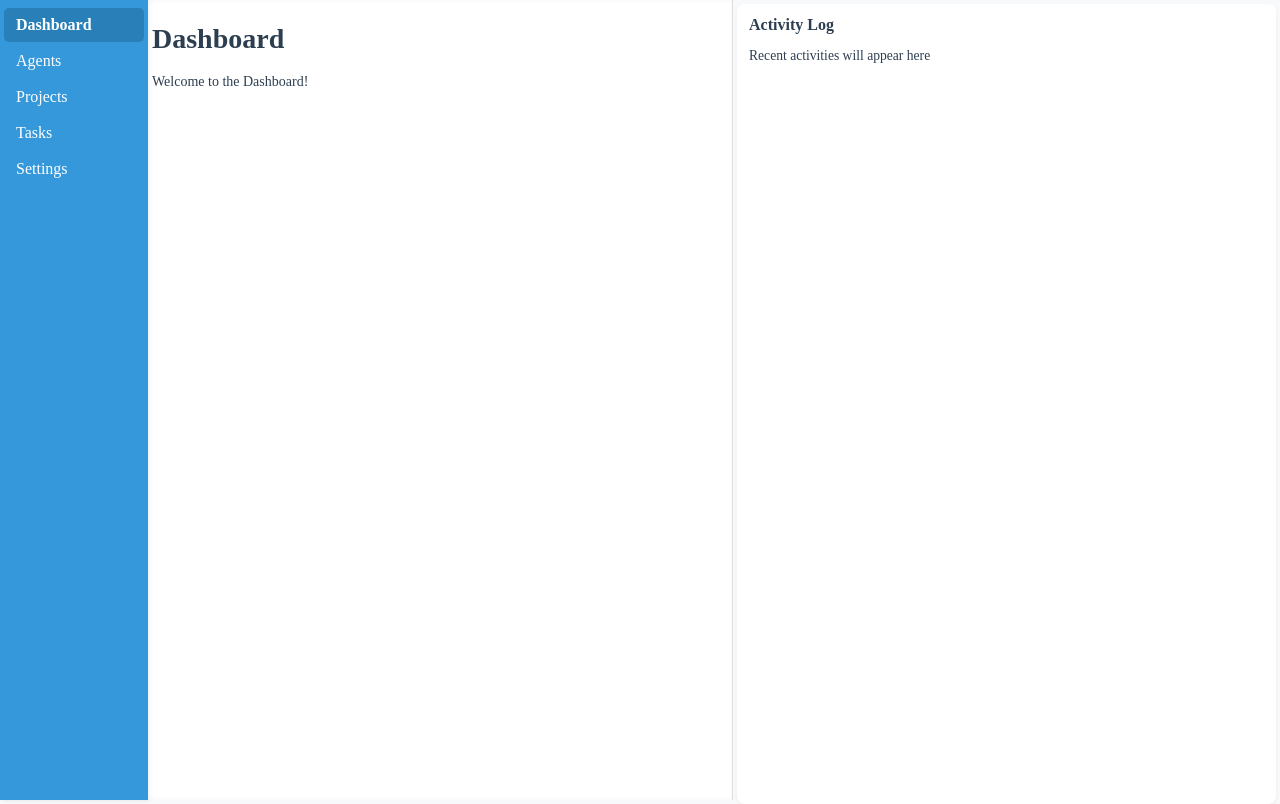
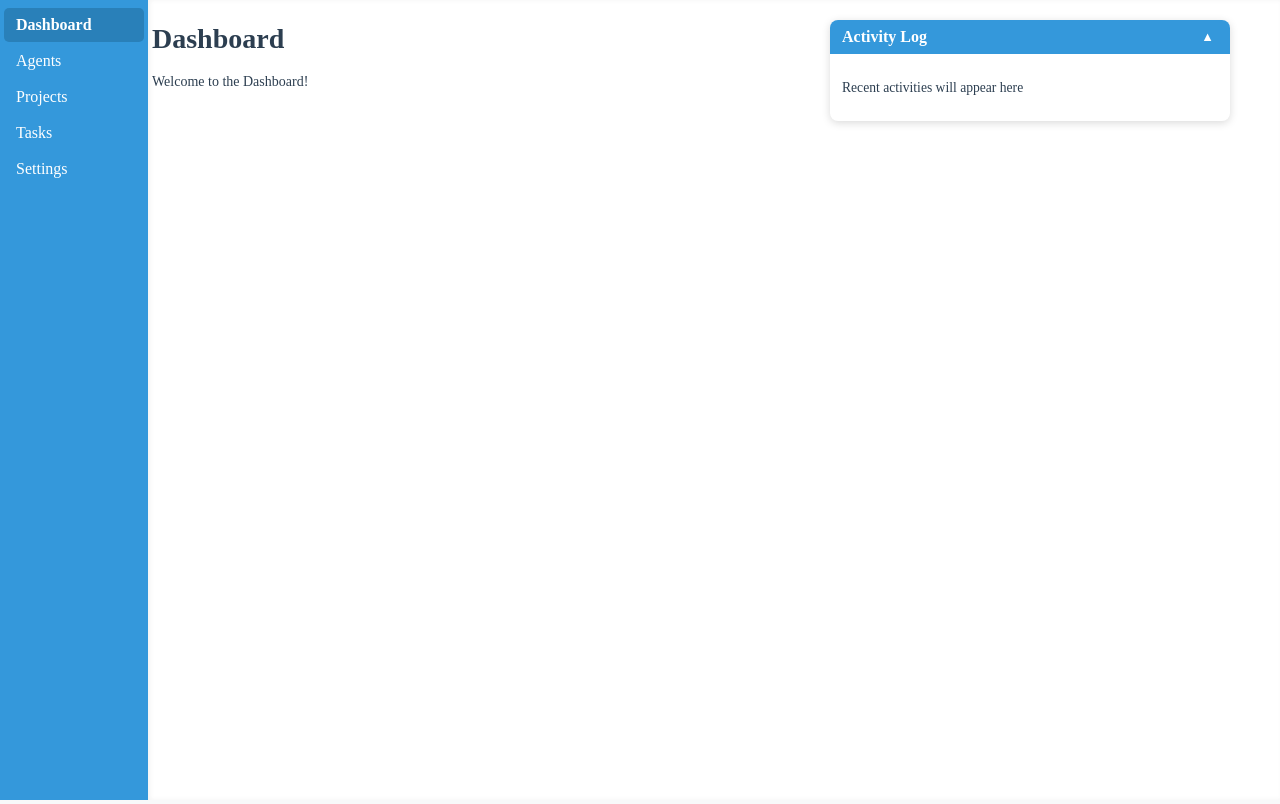
Before and after one commit to MaxParisotto/autowiki-base, a Vue app: page / in a window 1280 px wide. Built offline with nearby package versions, Linux system fonts and the light colour scheme.

Commit message:
Add ActivityWidget component for dynamic activity log display

```diff
--- a/src/App.vue
+++ b/src/App.vue
@@ -12,21 +12,18 @@
     <main class="content">
       <router-view />
     </main>
-    <aside class="right-panel">
-      <div class="panel-content">
-        <h3>Activity Log</h3>
-        <div class="activity-feed">
-          <!-- Activity feed content will go here -->
-          <p>Recent activities will appear here</p>
-        </div>
-      </div>
-    </aside>
+    <ActivityWidget />
   </div>
 </template>
 
 <script>
+import ActivityWidget from './components/ActivityWidget.vue';
+
 export default {
   name: "App",
+  components: {
+    ActivityWidget
+  }
 };
 </script>
 
@@ -97,40 +94,10 @@ body {
 }
 
 .content {
-  width: 45%; /* Reduced from 60% */
-  min-width: 500px; /* Reduced from 600px */
-  max-width: 800px; /* Reduced from 1000px */
+  flex: 1;
   padding: 4px;
   overflow-y: auto;
   background-color: white;
   box-shadow: inset 2px 0 5px rgba(0, 0, 0, 0.05);
 }
-
-.right-panel {
-  flex: 1;
-  min-width: 400px; /* Increased from 200px */
-  max-width: 600px; /* Added max-width */
-  background-color: var(--background-dark);
-  padding: 4px;
-  border-left: 1px solid #ddd;
-}
-
-.panel-content {
-  background: white;
-  border-radius: 8px;
-  padding: 12px; /* Increased from 8px for better content spacing */
-  height: calc(100% - 16px);
-  box-shadow: 0 2px 4px rgba(0, 0, 0, 0.05);
-}
-
-.panel-content h3 {
-  margin: 0 0 8px 0;
-  font-size: 1rem;
-  color: var(--text-dark);
-}
-
-.activity-feed {
-  font-size: 0.85rem;
-  color: var(--text-dark);
-}
 </style>
--- /dev/null
+++ b/src/components/ActivityWidget.vue
@@ -0,0 +1,133 @@
+<template>
+  <div
+    class="activity-widget"
+    :class="{ collapsed: isCollapsed, dragging: isDragging }"
+    :style="{ top: position.y + 'px', left: position.x + 'px' }"
+    ref="widget"
+  >
+    <div
+      class="widget-header"
+      @mousedown="startDrag"
+      @dblclick="toggleCollapse"
+    >
+      <h3>Activity Log</h3>
+      <div class="widget-controls">
+        <button @click="toggleCollapse" class="control-button">
+          {{ isCollapsed ? '▼' : '▲' }}
+        </button>
+      </div>
+    </div>
+    <div class="widget-content" v-show="!isCollapsed">
+      <div class="activity-feed">
+        <p>Recent activities will appear here</p>
+      </div>
+    </div>
+  </div>
+</template>
+
+<script>
+export default {
+  name: 'ActivityWidget',
+  data() {
+    return {
+      isCollapsed: false,
+      isDragging: false,
+      position: {
+        x: window.innerWidth - 450,
+        y: 20
+      },
+      dragOffset: {
+        x: 0,
+        y: 0
+      }
+    }
+  },
+  methods: {
+    toggleCollapse() {
+      this.isCollapsed = !this.isCollapsed;
+    },
+    startDrag(e) {
+      if (e.target.closest('.control-button')) return;
+
+      this.isDragging = true;
+      this.dragOffset = {
+        x: e.clientX - this.position.x,
+        y: e.clientY - this.position.y
+      };
+
+      document.addEventListener('mousemove', this.onDrag);
+      document.addEventListener('mouseup', this.stopDrag);
+    },
+    onDrag(e) {
+      if (!this.isDragging) return;
+
+      this.position = {
+        x: Math.max(0, Math.min(window.innerWidth - this.$refs.widget.offsetWidth, e.clientX - this.dragOffset.x)),
+        y: Math.max(0, Math.min(window.innerHeight - this.$refs.widget.offsetHeight, e.clientY - this.dragOffset.y))
+      };
+    },
+    stopDrag() {
+      this.isDragging = false;
+      document.removeEventListener('mousemove', this.onDrag);
+      document.removeEventListener('mouseup', this.stopDrag);
+    }
+  }
+}
+</script>
+
+<style scoped>
+.activity-widget {
+  position: fixed;
+  background: white;
+  border-radius: 8px;
+  box-shadow: 0 2px 8px rgba(0, 0, 0, 0.15);
+  width: 400px;
+  z-index: 1000;
+}
+
+.widget-header {
+  padding: 8px 12px;
+  background-color: var(--primary-color);
+  color: white;
+  border-radius: 8px 8px 0 0;
+  cursor: move;
+  display: flex;
+  justify-content: space-between;
+  align-items: center;
+  user-select: none;
+}
+
+.widget-header h3 {
+  margin: 0;
+  font-size: 1rem;
+}
+
+.control-button {
+  background: none;
+  border: none;
+  color: white;
+  cursor: pointer;
+  padding: 0 4px;
+  font-size: 0.8rem;
+}
+
+.widget-content {
+  padding: 12px;
+  max-height: 400px;
+  overflow-y: auto;
+}
+
+.activity-widget.collapsed {
+  width: auto;
+}
+
+.activity-widget.dragging {
+  opacity: 0.8;
+  cursor: move;
+}
+
+.activity-feed {
+  font-size: 0.85rem;
+  color: var(--text-dark);
+}
+</style>
```
